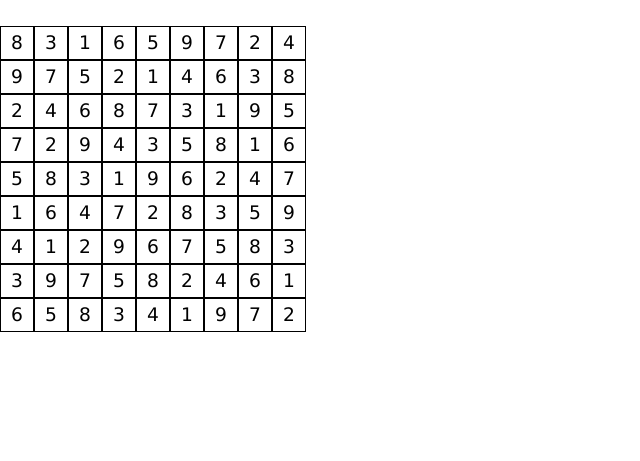
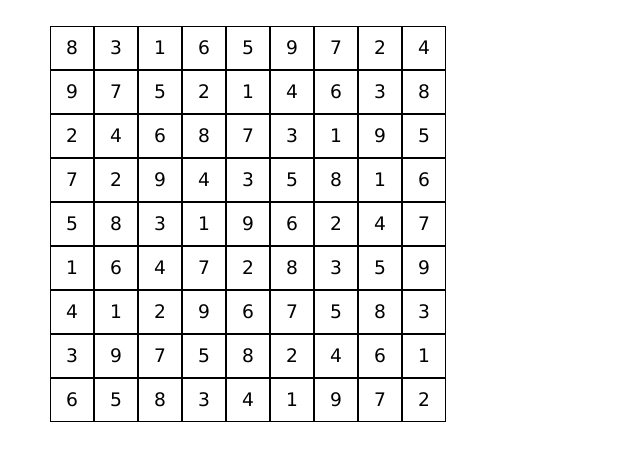
Before and after one commit to mattinordstrom/sudoku_generator, a plain HTML site: page index.html in a window 1280 px wide. Shown: the part 53-514 px from the top of the page, without its empty margins (0-640 px from the left). Drawn offline with nearby package versions, Linux system fonts and the light colour scheme.

Commit message:
Now generating html cell elements with jquery.

```diff
--- a/index.html
+++ b/index.html
@@ -4,111 +4,15 @@
     <title>Sudoku test</title>
     <link rel="stylesheet" type="text/css" href="style.css">
     <script src="https://ajax.googleapis.com/ajax/libs/jquery/3.1.1/jquery.min.js"></script>
+    <script src="src/greaterthanhandler.js"></script>
+    <script src="src/maingame.js"></script>
     <script src="src/main.js"></script>
 </head>
-<body onload="mainFunc()">
+<body onload="init()">
 <div id="container">
   <h1>Sudoku generator</h1>
   <table class="sudokuContainer">
-    <tr id="row0">
-      <td id="cell0"></td>
-      <td id="cell1"></td>
-      <td id="cell2"></td>
-      <td id="cell3"></td>
-      <td id="cell4"></td>
-      <td id="cell5"></td>
-      <td id="cell6"></td>
-      <td id="cell7"></td>
-      <td id="cell8"></td>
-    </tr>
-    <tr id="row1">
-      <td id="cell0"></td>
-      <td id="cell1"></td>
-      <td id="cell2"></td>
-      <td id="cell3"></td>
-      <td id="cell4"></td>
-      <td id="cell5"></td>
-      <td id="cell6"></td>
-      <td id="cell7"></td>
-      <td id="cell8"></td>
-    </tr>
-    <tr id="row2">
-      <td id="cell0"></td>
-      <td id="cell1"></td>
-      <td id="cell2"></td>
-      <td id="cell3"></td>
-      <td id="cell4"></td>
-      <td id="cell5"></td>
-      <td id="cell6"></td>
-      <td id="cell7"></td>
-      <td id="cell8"></td>
-    </tr>
-    <tr id="row3">
-      <td id="cell0"></td>
-      <td id="cell1"></td>
-      <td id="cell2"></td>
-      <td id="cell3"></td>
-      <td id="cell4"></td>
-      <td id="cell5"></td>
-      <td id="cell6"></td>
-      <td id="cell7"></td>
-      <td id="cell8"></td>
-    </tr>
-    <tr id="row4">
-      <td id="cell0"></td>
-      <td id="cell1"></td>
-      <td id="cell2"></td>
-      <td id="cell3"></td>
-      <td id="cell4"></td>
-      <td id="cell5"></td>
-      <td id="cell6"></td>
-      <td id="cell7"></td>
-      <td id="cell8"></td>
-    </tr>
-    <tr id="row5">
-      <td id="cell0"></td>
-      <td id="cell1"></td>
-      <td id="cell2"></td>
-      <td id="cell3"></td>
-      <td id="cell4"></td>
-      <td id="cell5"></td>
-      <td id="cell6"></td>
-      <td id="cell7"></td>
-      <td id="cell8"></td>
-    </tr>
-    <tr id="row6">
-      <td id="cell0"></td>
-      <td id="cell1"></td>
-      <td id="cell2"></td>
-      <td id="cell3"></td>
-      <td id="cell4"></td>
-      <td id="cell5"></td>
-      <td id="cell6"></td>
-      <td id="cell7"></td>
-      <td id="cell8"></td>
-    </tr>
-    <tr id="row7">
-      <td id="cell0"></td>
-      <td id="cell1"></td>
-      <td id="cell2"></td>
-      <td id="cell3"></td>
-      <td id="cell4"></td>
-      <td id="cell5"></td>
-      <td id="cell6"></td>
-      <td id="cell7"></td>
-      <td id="cell8"></td>
-    </tr>
-    <tr id="row8">
-      <td id="cell0"></td>
-      <td id="cell1"></td>
-      <td id="cell2"></td>
-      <td id="cell3"></td>
-      <td id="cell4"></td>
-      <td id="cell5"></td>
-      <td id="cell6"></td>
-      <td id="cell7"></td>
-      <td id="cell8"></td>
-    </tr>
+
   </table>
 </div>
 </body>
--- /dev/null
+++ b/src/greaterthanhandler.js
@@ -0,0 +1,9 @@
+var GreaterThanHandler = function() {
+
+};
+
+GreaterThanHandler.prototype.constructor = GreaterThanHandler;
+
+GreaterThanHandler.prototype.setUI = function() {
+  console.log('set ui');
+}
--- a/src/main.js
+++ b/src/main.js
@@ -1,7 +1,5 @@
-
-function mainFunc() {
-
-	var sudokuArray = [
+//Test array
+var sudokuArray = [
 	8, 3, 1, 6, 5, 9, 7, 2, 4,
 	9, 7, 5, 2, 1, 4, 6, 3, 8,
 	2, 4, 6, 8, 7, 3, 1, 9, 5,
@@ -13,11 +11,14 @@ function mainFunc() {
 	6, 5, 8, 3, 4, 1, 9, 7, 2
 ];
 
-for(var i=0; i < 9; i++){
-	for(var j=0; j < 9; j++){
-		$("#row" + i +" #cell"+j).text(sudokuArray[(i*9)+j]);
+function init() {
+	//Temp var
+	var debug = true;
+
+	var mainGame = new MainGame();
+	mainGame.init();
+
+	if(debug) {
+		mainGame.showAllNumbers(sudokuArray);
 	}
 }
-//alert(sudokuArray);
-
-}
--- /dev/null
+++ b/src/maingame.js
@@ -0,0 +1,45 @@
+var MainGame = function() {
+  this.greaterThanHandler;
+};
+
+MainGame.prototype.constructor = MainGame;
+
+MainGame.prototype.init = function() {
+  this.addCells();
+
+  this.greaterThanHandler = new GreaterThanHandler();
+  this.greaterThanHandler.setUI();
+}
+
+MainGame.prototype.addCells = function(sudokuArray) {
+	var i,j;
+	for(i=0; i < 9; i++){
+    $('.sudokuContainer').append(
+      '<tr id="row'+i+'"></tr>'
+    );
+
+		for(j=0; j < 9; j++){
+			$('.sudokuContainer #row'+i).append(
+        '<td id="cell'+j+'"></td>'
+      );
+		}
+	}
+}
+
+MainGame.prototype.showAllNumbers = function(sudokuArray) {
+	var i,j;
+	for(i=0; i < 9; i++){
+		for(j=0; j < 9; j++){
+			$('#row' + i +' #cell'+j).text(sudokuArray[(i*9)+j]);
+		}
+	}
+}
+
+MainGame.prototype.hideAllNumbers = function() {
+	var i,j;
+	for(i=0; i < 9; i++){
+		for(j=0; j < 9; j++){
+			$('#row' + i +' #cell'+j).text('');
+		}
+	}
+}
--- a/style.css
+++ b/style.css
@@ -15,12 +15,13 @@ h1 {
 }
 
 .sudokuContainer {
+  margin-left: 50px;
   border-spacing: 0px;
 }
 
 .sudokuContainer td{
   border: 1px solid;
-  width: 30px;
-  height: 30px;
+  width: 40px;
+  height: 40px;
   text-align: center;
 }
```
